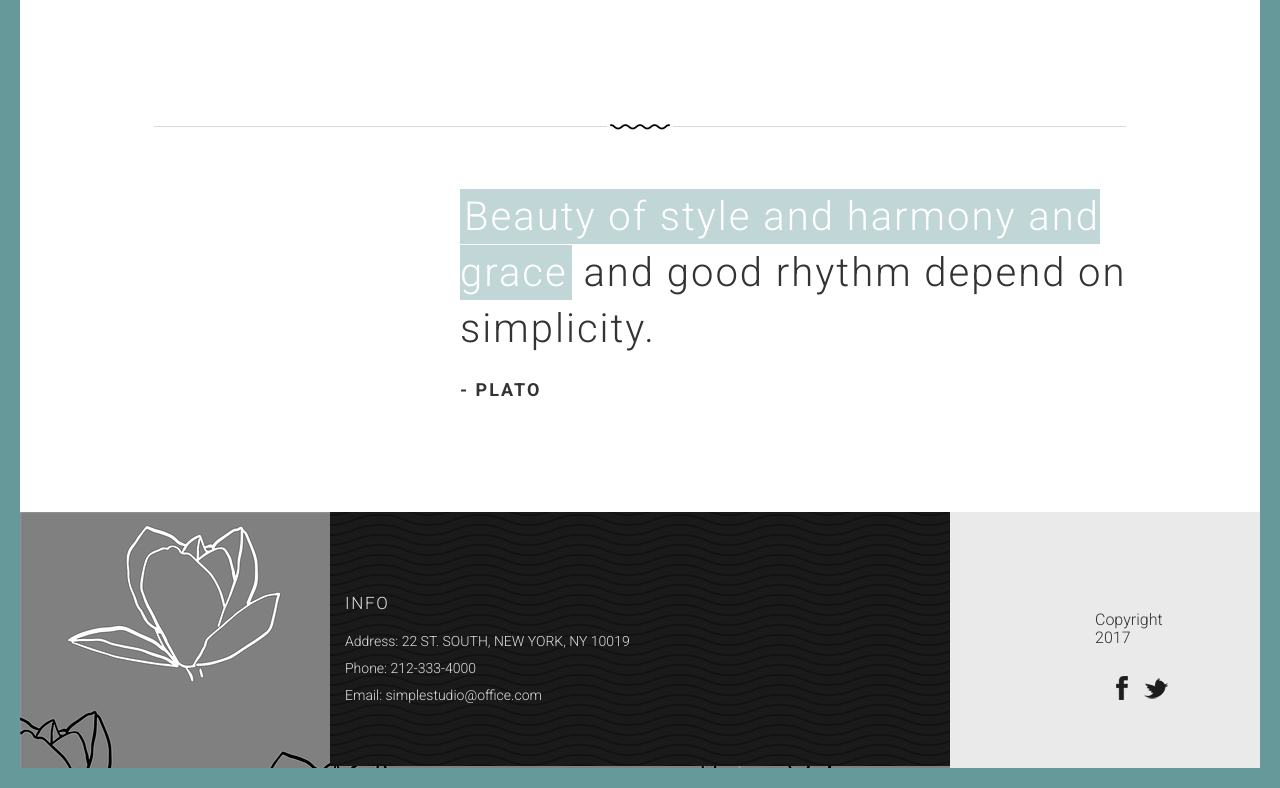
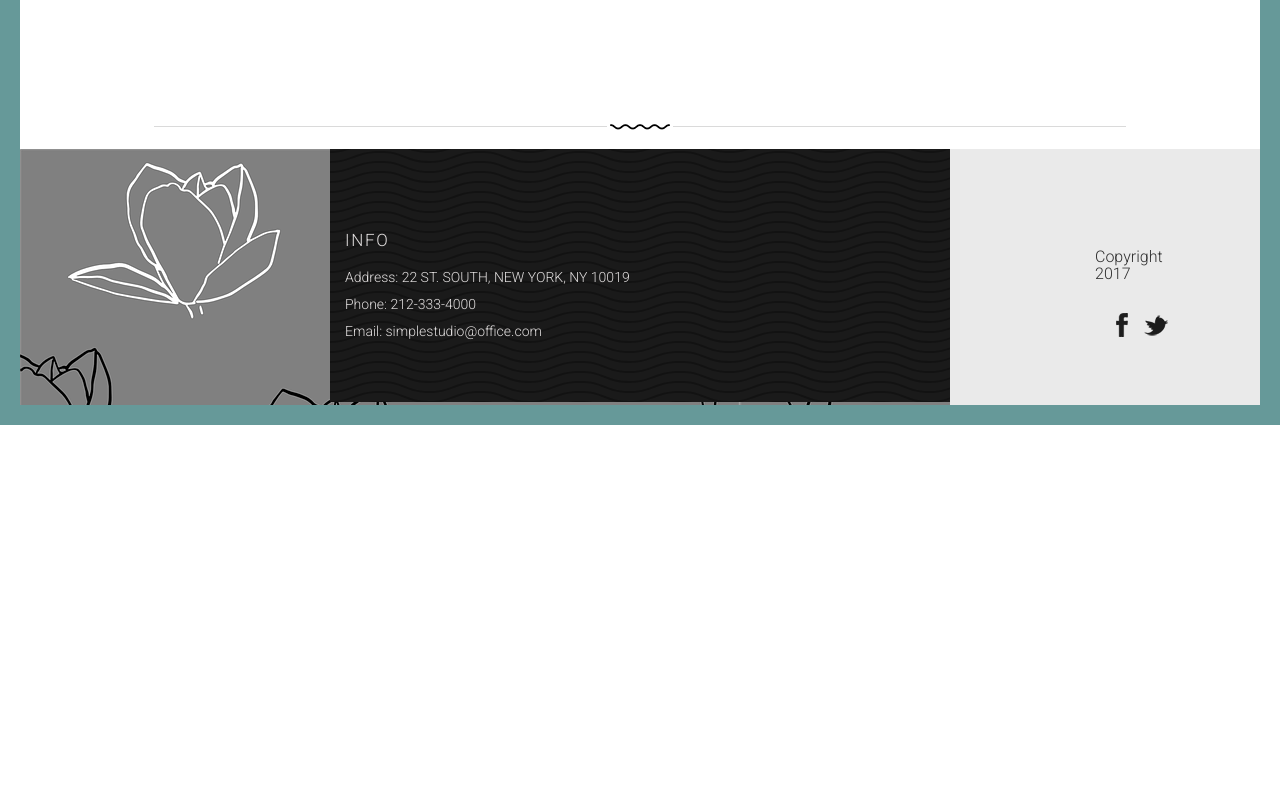
Before and after one commit to roseandgrace/roseandgrace.github.io, a plain HTML site: page contact.html in a window 1280 px wide. Shown: the part 2188-2976 px from the top of the page. After the commit the page ends 2613 px from the top, so only its background shows below. Drawn offline with Linux system fonts and the light colour scheme.

```diff
--- a/contact.html
+++ b/contact.html
@@ -131,23 +131,6 @@
      </div>
 
 
-
-
-     <!-- Some text -->
-	 <div class="inner-projects">
-			<div class="container">
-				<div class="row">
-					<div class="col-md-8 pull-right wow fadeInUp animated">
-						<h1 class="inner-projects-heading"><span>Beauty of style and harmony and grace</span> and good rhythm depend on simplicity. </h1>
-						<div class="text-inner-projects">- Plato</div>
-
-					</div>
-				</div>
-			</div>
-	 </div>
-     <!-- /Some text -->
-
-
      <!-- Footer -->
      <footer>
       <div class="container">
```
